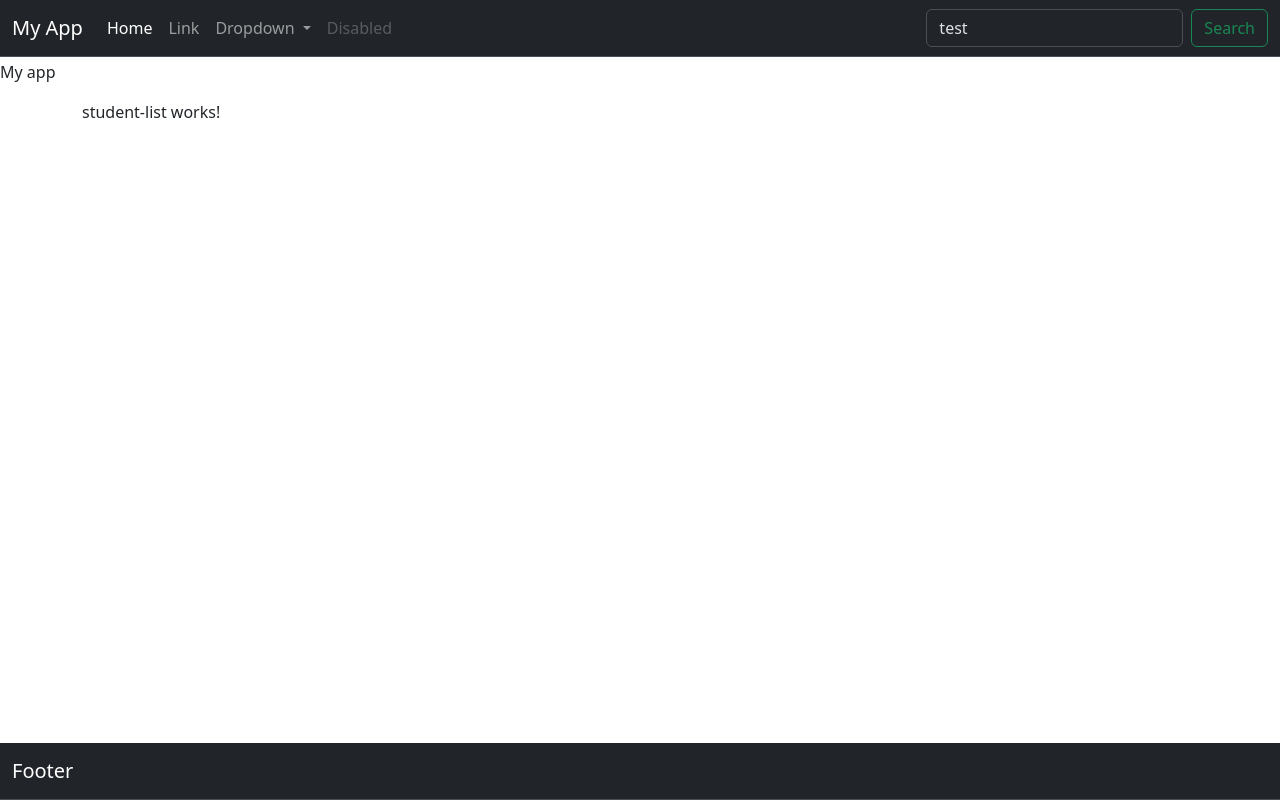
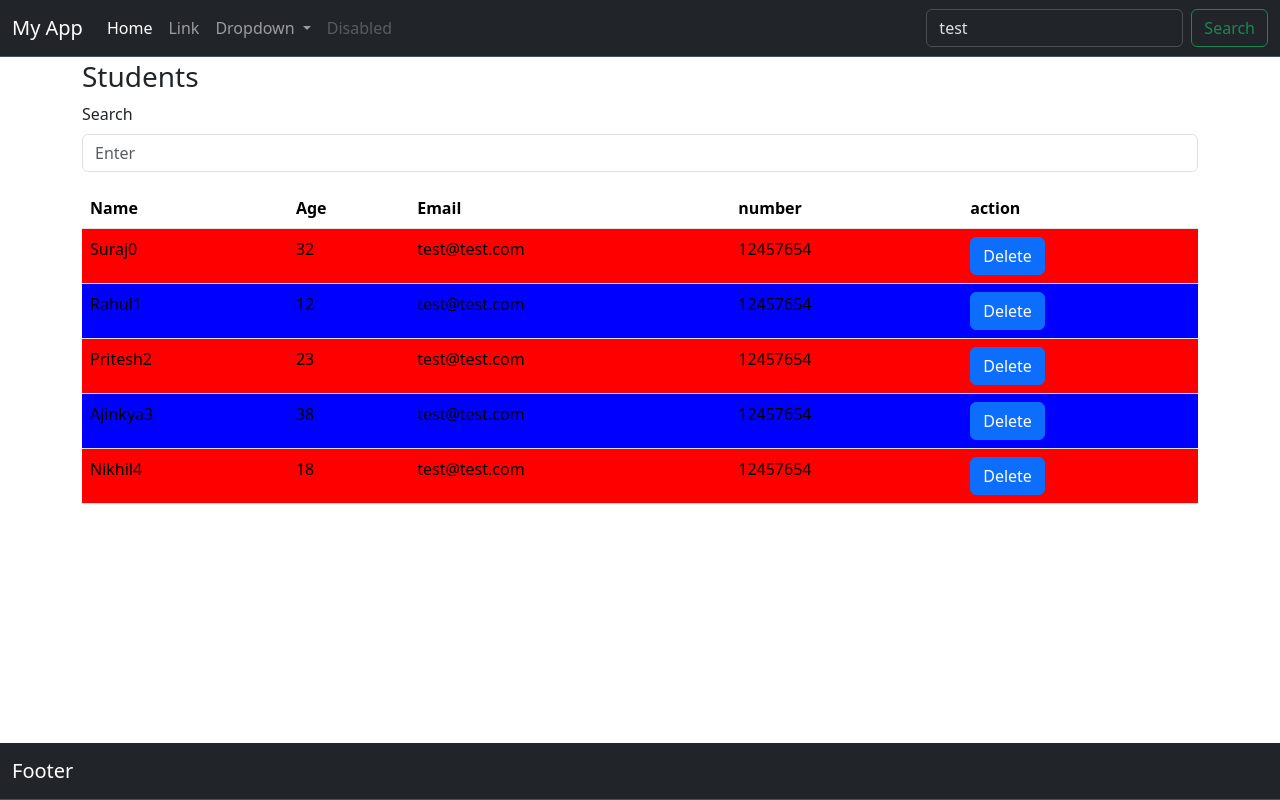
Before and after one commit to devendrapowar/my-app-march-2023, an Angular app: page / in a window 1280 px wide. Built offline with nearby package versions, Linux system fonts and the light colour scheme.

Commit message:
added service

```diff
--- a/src/app/app.component.html
+++ b/src/app/app.component.html
@@ -1,5 +1,5 @@
 <app-header></app-header>
-<p>My app</p>
+<!-- <p>My app</p> -->
 <!-- <button class="btn btn-primary">Test</button> -->
 <!-- <h1>Parent child relation</h1>
 <app-parent></app-parent> -->
--- /dev/null
+++ b/src/app/model.ts
@@ -0,0 +1,8 @@
+export interface Student {
+    img: string;
+    id: string;
+    name: string
+    age: number
+    email?: string
+    number?: string;
+}
--- /dev/null
+++ b/src/app/services/student.service.ts
@@ -0,0 +1,56 @@
+import { Injectable } from '@angular/core';
+import { Student } from '../model';
+
+const students: Student[] =  [
+  {
+    img: 'https://cdn.pixabay.com/photo/2015/10/05/22/37/blank-profile-picture-973460_960_720.png',
+    id: 's1',
+    name: 'Suraj',
+    age: 32,
+    email: 'test@test.com',
+    number: '12457654'
+  },
+  {
+    img: 'https://cdn.pixabay.com/photo/2015/10/05/22/37/blank-profile-picture-973460_960_720.png',
+    id: 's2',
+    name: 'Rahul',
+    age: 12,
+    email: 'test@test.com',
+    number: '12457654',
+  },
+  {
+    img: 'https://cdn.pixabay.com/photo/2015/10/05/22/37/blank-profile-picture-973460_960_720.png',
+    id: 's3',
+    name: 'Pritesh',
+    age: 23,
+    email: 'test@test.com',
+    number: '12457654',
+  },
+  {
+    img: 'https://cdn.pixabay.com/photo/2015/10/05/22/37/blank-profile-picture-973460_960_720.png',
+    id: 's4',
+    name: 'Ajinkya',
+    age: 38,
+    email: 'test@test.com',
+    number: '12457654',
+  },
+  {
+    img: 'https://cdn.pixabay.com/photo/2015/10/05/22/37/blank-profile-picture-973460_960_720.png',
+    id: 's5',
+    name: 'Nikhil',
+    age: 18,
+    email: 'test@test.com',
+    number: '12457654',
+  },
+];
+@Injectable({
+  providedIn: 'root'
+})
+export class StudentService {
+
+  constructor() { }
+
+  getStudentList(): Student[] {
+    return students;
+  }
+}
--- a/src/app/student-list/student-list.component.html
+++ b/src/app/student-list/student-list.component.html
@@ -1 +1,41 @@
-<p>student-list works!</p>
+<h3>Students</h3>
+<!-- <button class="btn btn-primary" (click)="showTable()">Show Student</button> -->
+<div class="mb-3">
+    <label for="searchByName" class="form-label">Search</label>
+    <input type="text"
+        class="form-control" id="searchByName"
+             [(ngModel)]="searchByName" placeholder="Enter"
+                    (input)="searchStudent()">
+</div>
+<table class="table">
+    <thead>
+        <tr>
+            <th>
+                Name
+            </th>
+            <th>
+                Age
+            </th>
+            <th>
+                Email
+            </th>
+
+            <th>
+                number
+            </th>
+
+            <th>
+                action
+            </th>
+        </tr>
+    </thead>
+    <tbody>
+        <tr *ngFor="let std of filteredStudent; let i = index" [ngClass]="{'even-student': i%2==0, 'odd-student': i%2!=0}">
+            <td>{{std.name}}{{i}}</td>
+            <td>{{std.age}}</td>
+            <td>{{std.email}}</td>
+            <td>{{std.number}}</td>
+            <td><button class="btn btn-primary" (click)="deleteStudent(i)">Delete</button></td>
+        </tr>
+    </tbody>
+</table>
--- a/src/app/student-list/student-list.component.scss
+++ b/src/app/student-list/student-list.component.scss
@@ -0,0 +1,10 @@
+.even-student {
+    td {
+        background-color: red;
+    }
+}
+.odd-student {
+    td {
+        background-color: blue;
+    }
+}
--- a/src/app/student-list/student-list.component.ts
+++ b/src/app/student-list/student-list.component.ts
@@ -1,12 +1,43 @@
-import { Component } from '@angular/core';
+import { NgClass, NgFor, NgIf } from '@angular/common';
+import { Component, OnInit } from '@angular/core';
+import { FormsModule } from '@angular/forms';
+import { StudentService } from '../services/student.service';
+import { Student } from '../model';
 
 @Component({
   selector: 'app-student-list',
   standalone: true,
-  imports: [],
+  imports: [NgFor, NgIf, NgClass, FormsModule],
   templateUrl: './student-list.component.html',
-  styleUrl: './student-list.component.scss'
+  styleUrl: './student-list.component.scss',
 })
-export class StudentListComponent {
+export class StudentListComponent implements OnInit{
+  public toggleStudent: boolean = false;
+  public searchByName: string = '';
+  public students!: Student[];
+  public filteredStudent!: Student[];
+
+  constructor(private studentService: StudentService) {}
+
+  ngOnInit(): void {
+    this.students = this.studentService.getStudentList();
+    console.log('students', this.students);
+    this.searchStudent()
+  }
+
+  showTable() {
+    // console.log(this.searchByName)
+    this.toggleStudent = !this.toggleStudent
+  }
+
+  searchStudent() {
+    this.filteredStudent = this.students?.filter((std: Student)=>{
+      return std.name.toLowerCase().includes(this.searchByName.toLowerCase());
+    })
+  }
+
+  deleteStudent(index: number) {
+    this.filteredStudent.splice(index, 1);
+  }
 
 }
```
Also changed, not shown: src/app/header/header.component.ts (+27 -2 lines), 1 other file (tests, documents, lock files or other folders).
